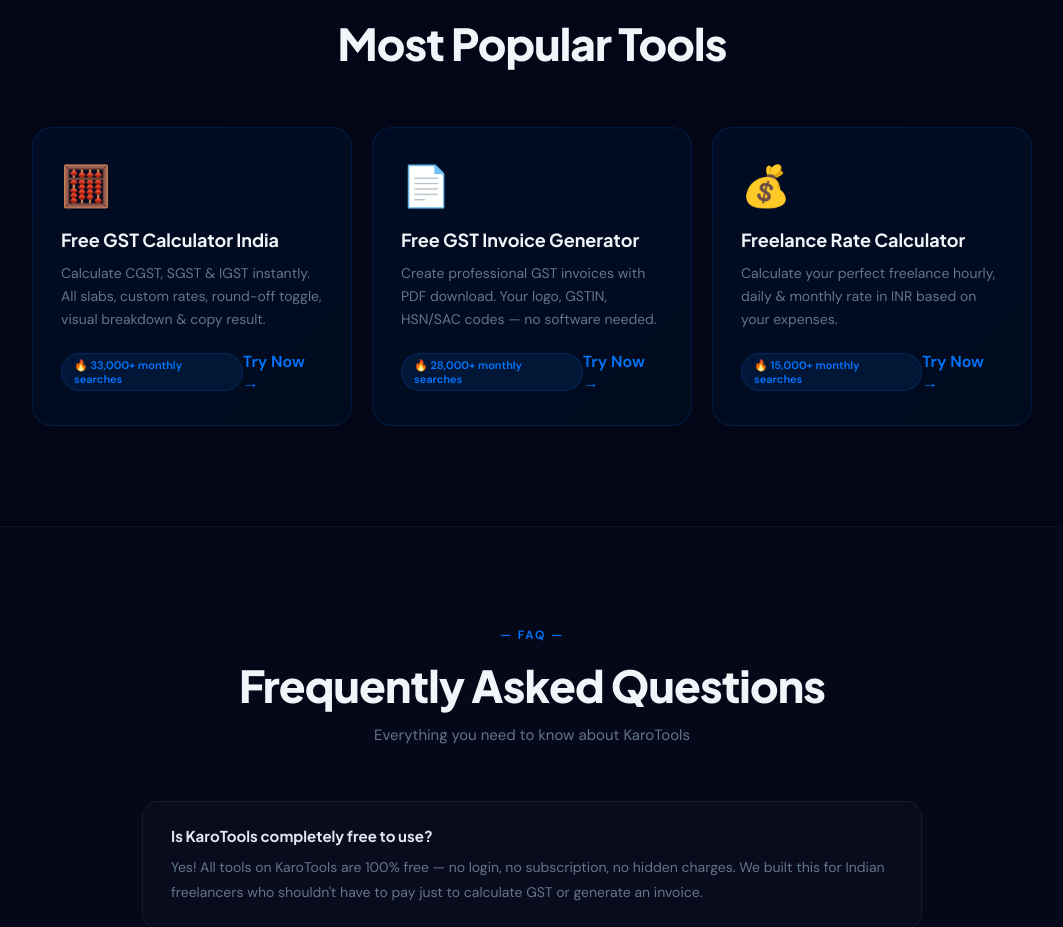
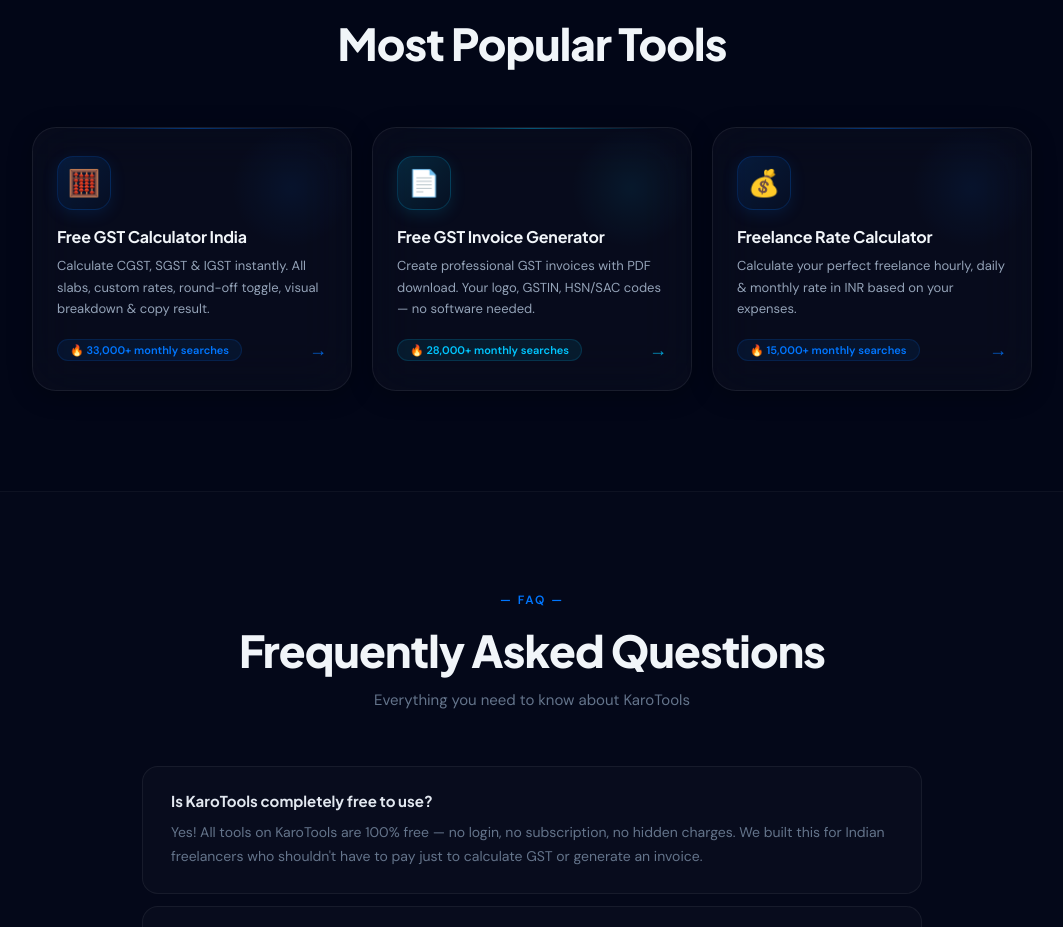
Before and after one commit to daxpatel109/karotools, a Next.js app: page / in a window 1280 px wide. Shown: the part 4300-5227 px from the top of the page, without its empty margins (108-1171 px from the left). Built offline with nearby package versions, Linux system fonts and the light colour scheme.

Commit message:
style: standardize Most Popular Tools cards to match ToolCard aesthetics

```diff
--- a/src/Home.jsx
+++ b/src/Home.jsx
@@ -130,6 +130,40 @@
         <div key={p.id} style={{ position: "absolute", left: p.x + "%", top: p.y + "%", width: p.size, height: p.size, borderRadius: "50%", background: `rgba(0,118,255,${Math.random() * 0.3 + 0.1})`, animation: `particleFloat ${p.dur}s ${p.delay}s infinite ease-in-out alternate`, boxShadow: `0 0 ${p.size * 4}px rgba(0,118,255,0.4)` }} />
       ))}
     </div>
+  );
+}
+
+// ── Popular Tool Card ─────────────────────────────────────────────
+function PopularToolCard({ item, index }) {
+  const [hovered, setHovered] = useState(false);
+  const accents = ["#0076ff","#00c6ff","#0076ff","#005ae6","#f59e0b","#10b981","#ef4444","#ec4899"];
+  const accent = accents[index % accents.length];
+
+  return (
+    <Link href={item.link} style={{ textDecoration: 'none', display: 'block', height: '100%' }}>
+      <div onMouseEnter={() => setHovered(true)} onMouseLeave={() => setHovered(false)}
+        style={{ height: '100%', display: 'flex', flexDirection: 'column', background: hovered ? "rgba(255,255,255,0.05)" : "rgba(255,255,255,0.025)", backdropFilter: "blur(24px)", border: `1px solid ${hovered ? `${accent}30` : "rgba(255,255,255,0.07)"}`, borderRadius: 24, padding: "28px 24px", cursor: "pointer", transition: "transform 0.2s ease, box-shadow 0.2s ease, background 0.3s, border-color 0.3s", boxShadow: hovered ? `0 12px 32px ${accent}20` : "0 4px 24px rgba(0,0,0,0.3)", position: "relative", overflow: "hidden", minHeight: 190, transform: hovered ? "translateY(-4px)" : "translateY(0)" }}>
+
+        {/* Top glow line */}
+        <div style={{ position: "absolute", top: 0, left: "10%", right: "10%", height: 1, background: `linear-gradient(90deg, transparent, ${accent}, transparent)`, opacity: hovered ? 1 : 0.4, transition: "opacity 0.3s" }} />
+
+        {/* Background radial */}
+        <div style={{ position: "absolute", top: 0, right: 0, width: 120, height: 120, background: `radial-gradient(circle, ${accent}12, transparent 70%)`, pointerEvents: "none" }} />
+
+        {/* Icon */}
+        <div style={{ width: 54, height: 54, borderRadius: 16, background: `linear-gradient(135deg, ${accent}25, ${accent}08)`, border: `1px solid ${accent}30`, display: "flex", alignItems: "center", justifyContent: "center", fontSize: 26, marginBottom: 16, boxShadow: `0 4px 16px ${accent}20` }}>
+          {item.icon}
+        </div>
+
+        <h3 style={{ fontSize: 16, fontWeight: 700, color: "#f1f5f9", marginBottom: 8, fontFamily: "'Plus Jakarta Sans',sans-serif", letterSpacing: "-0.01em" }}>{item.title}</h3>
+        <p style={{ fontSize: 13, color: "#94a3b8", lineHeight: 1.65, marginBottom: 18, flexGrow: 1 }}>{item.desc}</p>
+
+        <div style={{ display: "flex", alignItems: "center", gap: 8, flexWrap: "wrap", justifyContent: "space-between", marginTop: "auto" }}>
+          <span style={{ background: `${accent}15`, color: accent, padding: "3px 12px", borderRadius: 20, fontSize: 11, fontWeight: 700, border: `1px solid ${accent}25`, whiteSpace: "nowrap" }}>🔥 {item.keyword}</span>
+          <span style={{ color: accent, fontSize: 18, fontWeight: 700, opacity: 0.8, transition: "transform 0.2s", transform: hovered ? "translateX(4px)" : "translateX(0)" }}>→</span>
+        </div>
+      </div>
+    </Link>
   );
 }
 
@@ -512,19 +546,7 @@
               { icon: "💰", title: "Freelance Rate Calculator", desc: "Calculate your perfect freelance hourly, daily & monthly rate in INR based on your expenses.", link: "/freelance-rate-calculator", keyword: "15,000+ monthly searches" },
             ].map((item, i) => (
               <Reveal key={item.title} delay={i * 0.1}>
-                <Link href={item.link} style={{ textDecoration: 'none', display: 'block' }}>
-                  <div style={{ background: "linear-gradient(135deg, rgba(0,118,255,0.06), rgba(0,198,255,0.03))", border: "1px solid rgba(0,118,255,0.15)", borderRadius: 20, padding: "32px 28px", cursor: "pointer", transition: "all 0.3s" }}
-                    onMouseEnter={e => { e.currentTarget.style.transform = "translateY(-6px)"; e.currentTarget.style.boxShadow = "0 24px 48px rgba(0,118,255,0.15)"; }}
-                    onMouseLeave={e => { e.currentTarget.style.transform = "translateY(0)"; e.currentTarget.style.boxShadow = "none"; }}>
-                    <div style={{ fontSize: 40, marginBottom: 16 }}>{item.icon}</div>
-                    <h3 style={{ fontSize: 18, fontWeight: 700, color: "#f1f5f9", marginBottom: 10, fontFamily: "'Plus Jakarta Sans',sans-serif", lineHeight: 1.3 }}>{item.title}</h3>
-                    <p style={{ fontSize: 14, color: "#64748b", lineHeight: 1.65, marginBottom: 20 }}>{item.desc}</p>
-                    <div style={{ display: "flex", alignItems: "center", justifyContent: "space-between" }}>
-                      <span style={{ fontSize: 11, color: "#0076ff", fontWeight: 700, background: "rgba(0,118,255,0.1)", padding: "4px 12px", borderRadius: 20, border: "1px solid rgba(0,118,255,0.2)" }}>🔥 {item.keyword}</span>
-                      <span style={{ color: "#0076ff", fontWeight: 700 }}>Try Now →</span>
-                    </div>
-                  </div>
-                </Link>
+                <PopularToolCard item={item} index={i} />
               </Reveal>
             ))}
           </div>
```
